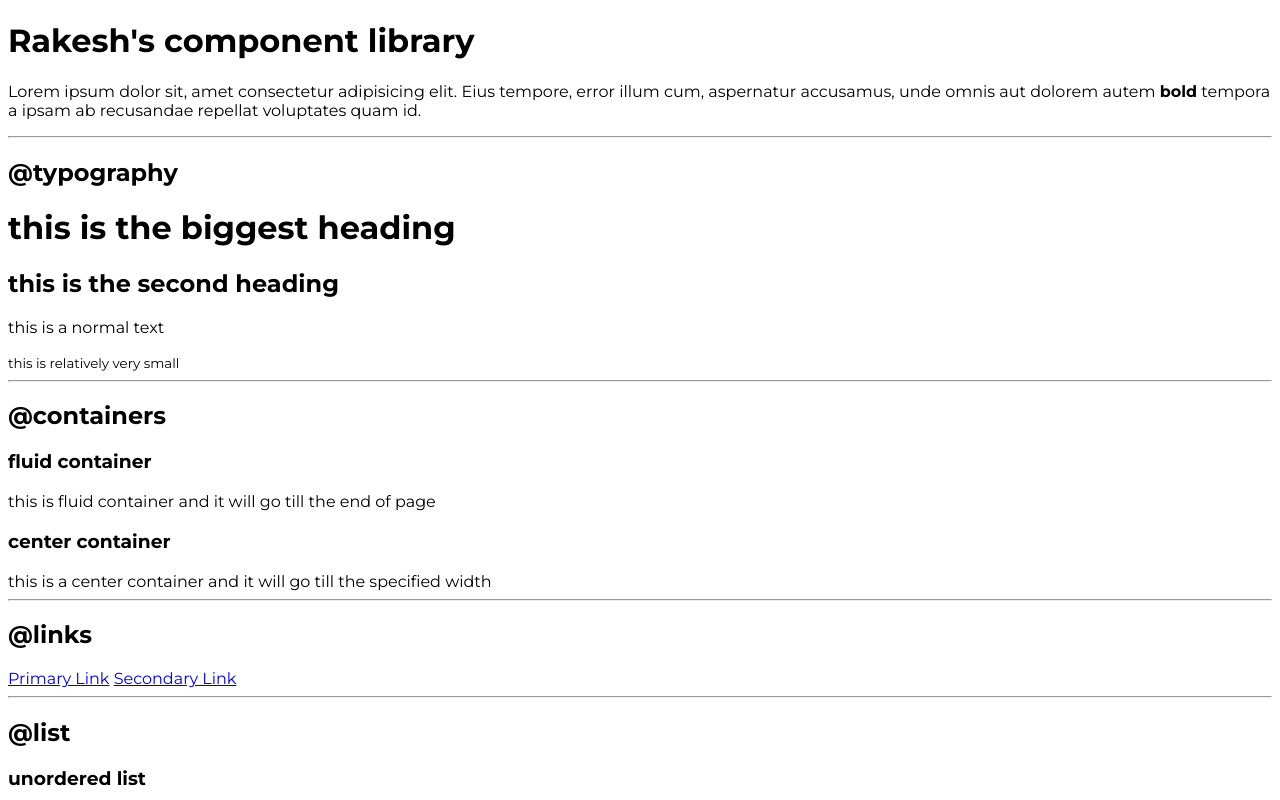
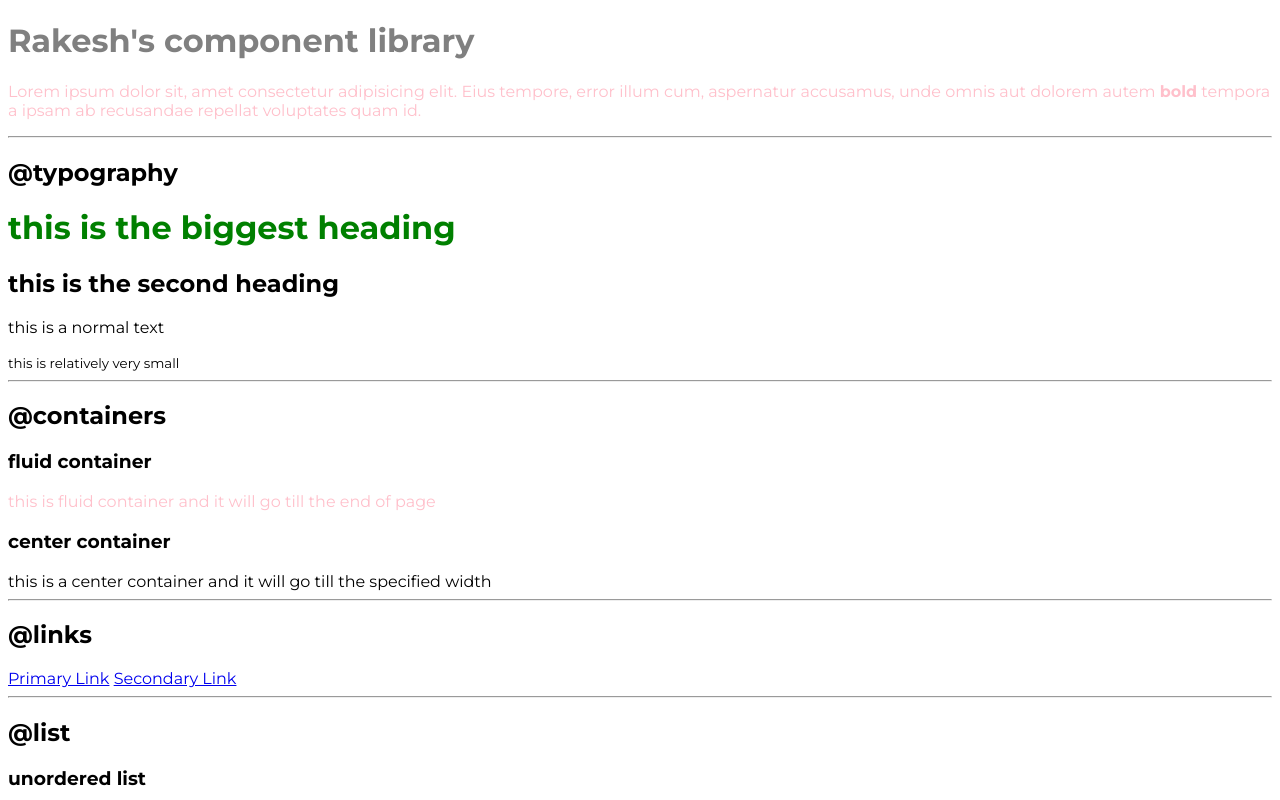
Before and after one commit to Rakezt/My-Portfolio, a plain HTML site: page index.html in a window 1280 px wide. Shown: the top 800 px of the page. Drawn offline with Linux system fonts and the light colour scheme.

Commit message:
CSS import and selectors

```diff
--- a/index.html
+++ b/index.html
@@ -10,20 +10,20 @@
 </head>
 
 <body>
-    <h1 id="id1">Rakesh's component library</h1>
+    <h1 id="lib-header">Rakesh's component library</h1>
     <p class="para">Lorem ipsum dolor sit, amet consectetur adipisicing elit. Eius tempore, error illum cum, aspernatur accusamus,
         unde omnis aut dolorem autem <strong>bold</strong> tempora a ipsam ab recusandae repellat voluptates quam id.</p>
     <hr>
     <h2>@typography</h2>
     <h1>this is the biggest heading</h1>
     <h2>this is the second heading</h2>
-    <p class="para">this is a normal text</p>
+    <p>this is a normal text</p>
     <small>this is relatively very small</small>
     <hr>
 
     <h2>@containers</h2>
     <h3>fluid container</h3>
-    <div>this is fluid container and it will go till the end of page</div>
+    <div class="para">this is fluid container and it will go till the end of page</div>
 
     <h3>center container</h3>
     <div>this is a center container and it will go till the specified width</div>
--- a/style.css
+++ b/style.css
@@ -3,3 +3,12 @@
 body{
     font-family: Montserrat, sans-serif;
 }
+h1{
+    color: green;
+}
+#lib-header{
+    color:grey;
+}
+.para{
+    color:pink;
+}
```
